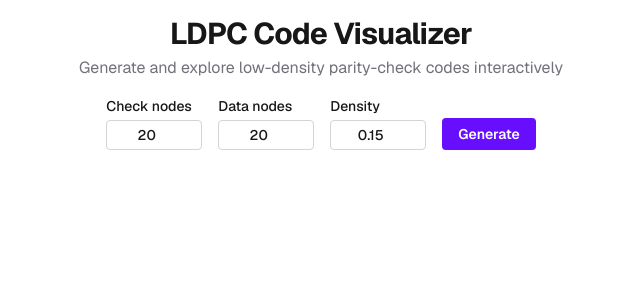
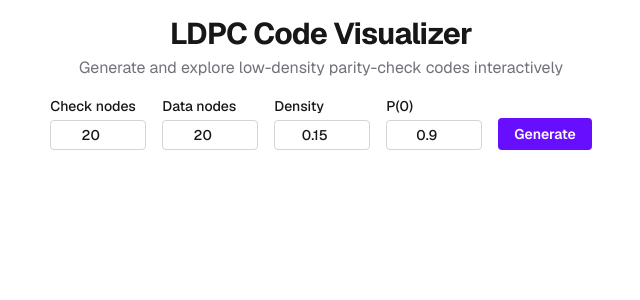
Before and after one commit to jon-wurtz/vibecoded_ldpc_game, a Next.js app: page / in a window 1280 px wide. Shown: the top 300 px of the page, without its empty margins (319-959 px from the left). Built offline with nearby package versions, Linux system fonts and the light colour scheme.

Commit message:
parity check works for p=1

```diff
--- a/app/ldpc-graph.tsx
+++ b/app/ldpc-graph.tsx
@@ -205,6 +205,7 @@ export default function LdpcGraph() {
   const [ncheck, setNcheck] = useState(20);
   const [ndata, setNdata] = useState(20);
   const [density, setDensity] = useState(0.15);
+  const [prob0, setProb0] = useState(0.9);
   const [graph, setGraph] = useState<Graph | null>(null);
   const [positions, setPositions] = useState<Map<string, NodePos>>(new Map());
   const [nodeColors, setNodeColors] = useState<Map<string, string>>(new Map());
@@ -223,13 +224,37 @@ export default function LdpcGraph() {
   const generate = useCallback(() => {
     const g = makeLdpcCode(ncheck, ndata, density);
     const pos = computeLayout(g);
+
+    // Build adjacency for parity computation
+    const adj = new Map<string, string[]>();
+    for (const node of [...g.checkNodes, ...g.dataNodes]) adj.set(node, []);
+    for (const [a, b] of g.edges) {
+      adj.get(a)!.push(b);
+      adj.get(b)!.push(a);
+    }
+
+    // Each data node gets a random hidden state (0 or 1), displayed as black on screen
+    const dataState = new Map<string, number>();
+    for (const node of g.dataNodes) {
+      dataState.set(node, Math.random() < prob0 ? 0 : 1);
+    }
+
     const colors = new Map<string, string>();
-    for (const node of g.checkNodes) colors.set(node, CHECK_COLOR);
-    for (const node of g.dataNodes) colors.set(node, DATA_COLOR);
+    // Data nodes all start as black (DATA_TOGGLED) on screen
+    for (const node of g.dataNodes) colors.set(node, DATA_TOGGLED);
+    // Check nodes get color based on parity of neighboring data node hidden states
+    for (const node of g.checkNodes) {
+      const parity = (adj.get(node) || []).reduce(
+        (sum, neighbor) => sum + (dataState.get(neighbor) || 0),
+        0
+      ) % 2;
+      colors.set(node, parity === 0 ? CHECK_COLOR : CHECK_TOGGLED);
+    }
+
     setGraph(g);
     setPositions(pos);
     setNodeColors(colors);
-  }, [ncheck, ndata, density]);
+  }, [ncheck, ndata, density, prob0]);
 
   const handleNodeClick = useCallback(
     (node: string) => {
@@ -303,6 +328,18 @@ export default function LdpcGraph() {
             className="w-24 rounded border border-zinc-300 px-2 py-1 text-center dark:border-zinc-600 dark:bg-zinc-800"
           />
         </label>
+        <label className="flex flex-col gap-1 text-sm font-medium">
+          P(0)
+          <input
+            type="number"
+            min={0}
+            max={1}
+            step={0.05}
+            value={prob0}
+            onChange={(e) => setProb0(Number(e.target.value))}
+            className="w-24 rounded border border-zinc-300 px-2 py-1 text-center dark:border-zinc-600 dark:bg-zinc-800"
+          />
+        </label>
         <button
           onClick={generate}
           className="rounded bg-[#670EFF] px-4 py-1.5 text-sm font-semibold text-white transition-colors hover:bg-[#5500dd]"
```
